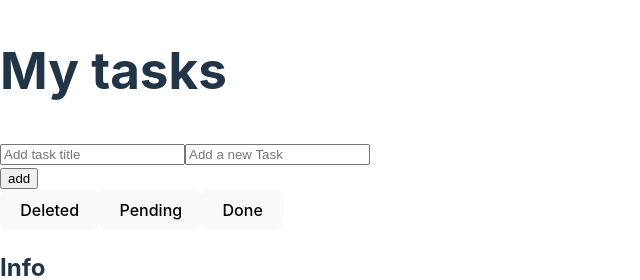
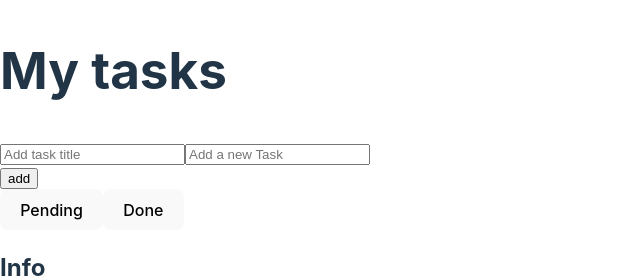
Before and after one commit to bisarroyo/django-react-task, a React (Vite) app in the folder task-client/: page /tasks in a window 1280 px wide. Shown: the top 280 px of the page, without its empty margins (0-640 px from the left). Built offline with nearby package versions, Linux system fonts and the light colour scheme.

Commit message:
remove deleted section

```diff
--- a/task-client/src/components/Filter.jsx
+++ b/task-client/src/components/Filter.jsx
@@ -6,9 +6,6 @@ export const Filter = () => {
 
   const { filtering } = useAppContext()
 
-  const filterByDeleted = () => {
-    handleFilterTask('deleted')
-  }
   const filterByPending = () => {
     handleFilterTask('pending')
   }
@@ -18,12 +15,6 @@ export const Filter = () => {
 
   return (
     <>
-      <button
-        onClick={filterByDeleted}
-        className={`${filtering === 'deleted' && 'active-filter'}`}
-      >
-        Deleted
-      </button>
       <button
         onClick={filterByPending}
         className={`${filtering === 'pending' && 'active-filter'}`}
```
